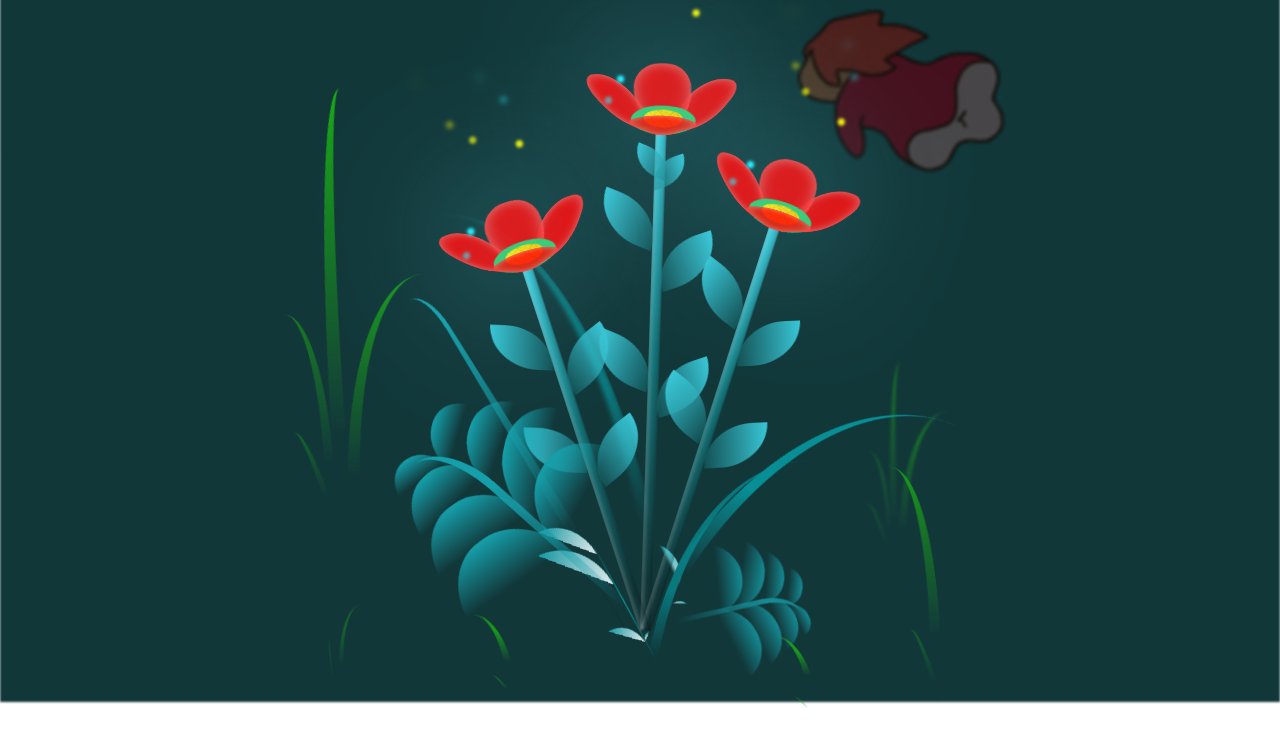
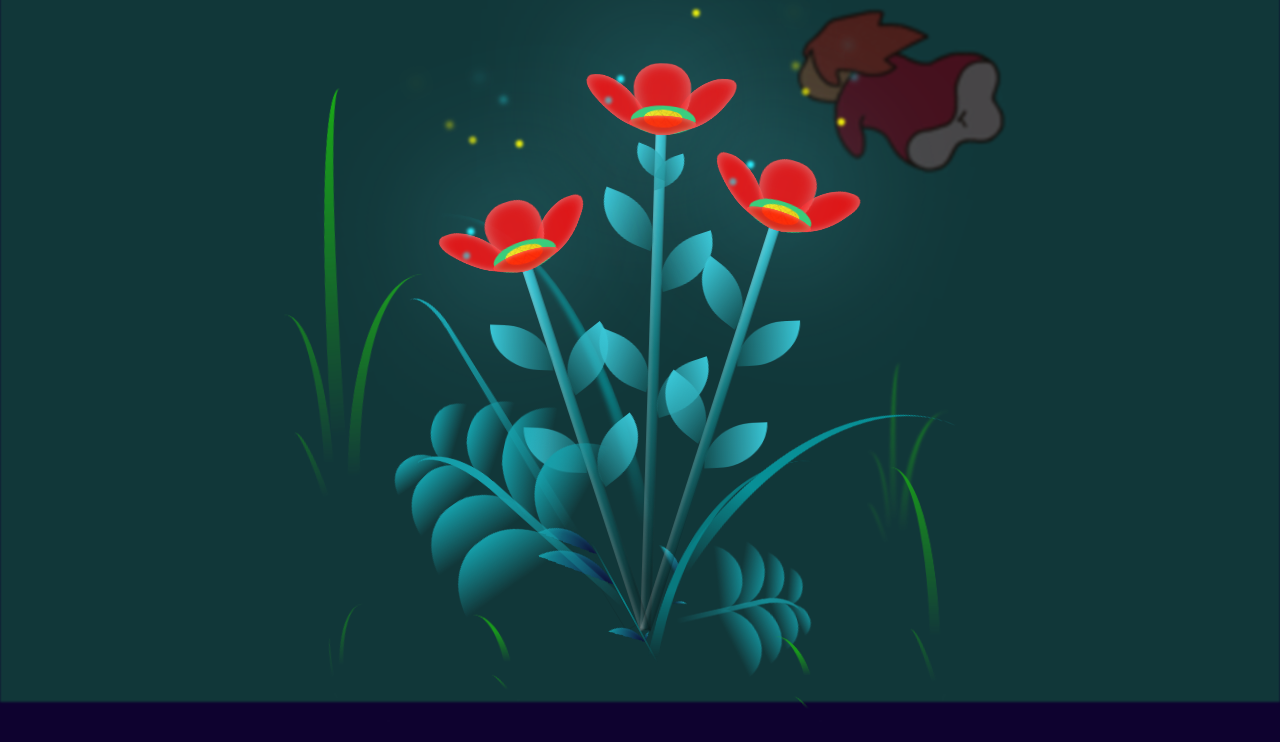
Before and after one commit to sierraaragon7-a11y/angiee, a plain HTML site: page index1.html in a window 1280 px wide. Shown: the part 98-840 px from the top of the page. Drawn offline with Linux system fonts and the light colour scheme.

Commit message:
Update style1.css

```diff
--- a/style1.css
+++ b/style1.css
@@ -7,7 +7,7 @@
 }
 
 :root {
-  --dark-color: #ffffff;
+  --dark-color: #0e022f;
 }
 
 body {
```
